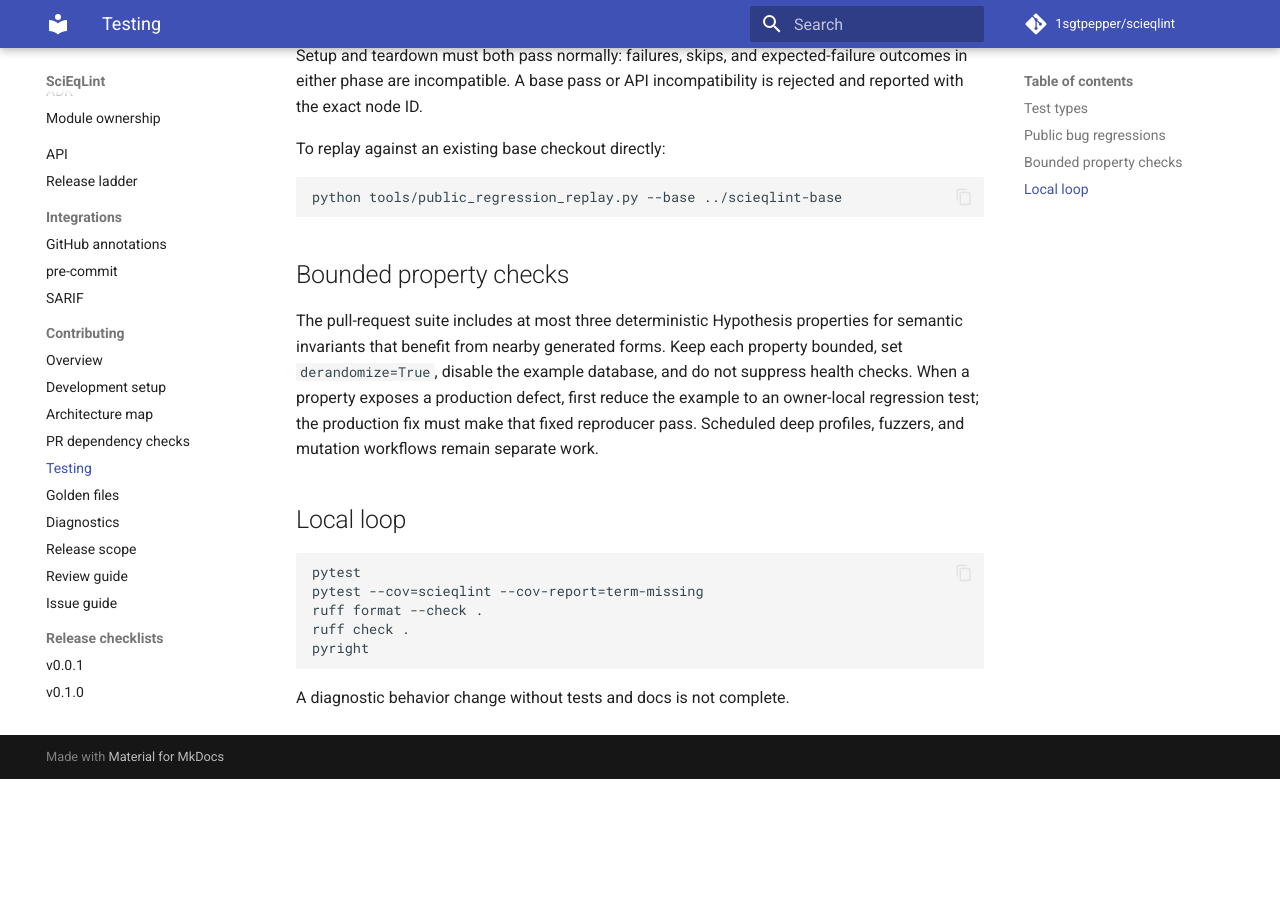
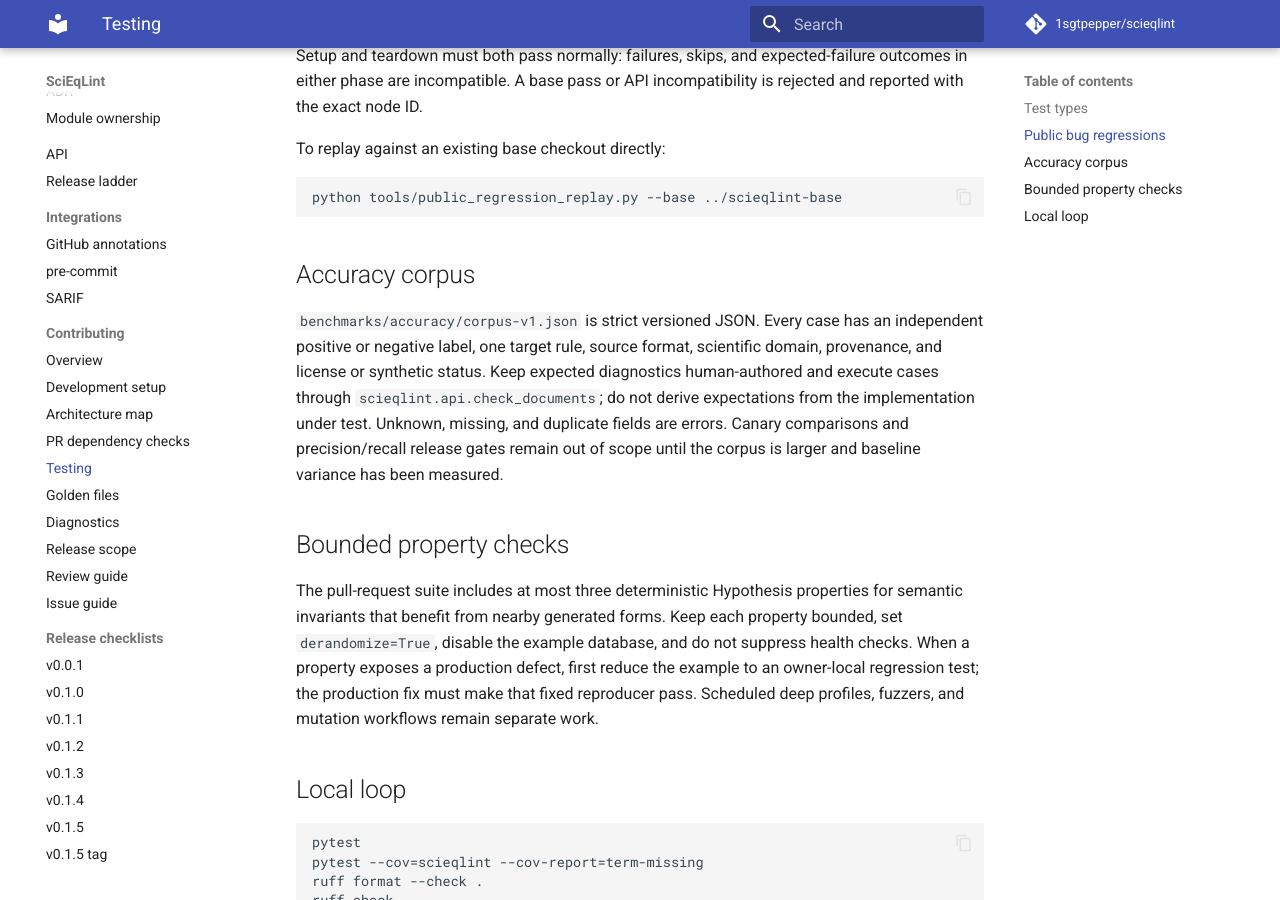
Before and after one commit to 1sgtpepper/scieqlint, an MkDocs documentation site: the page built from docs/contributing/testing.md, in a window 1280 px wide and 900 px high, scrolled down 1005 px. Built offline with MkDocs 1.6.1 and Material for MkDocs 9.7.7, drawn with Linux system fonts in a browser that asks for light colours; comment, search, counter and statistics services are not loaded; before the commit the page ends 1784 px from its top, so only the background shows below that.

Commit message:
test: use strict labeled accuracy corpus (#320)

````diff
--- a/docs/contributing/testing.md
+++ b/docs/contributing/testing.md
@@ -41,6 +41,16 @@
 python tools/public_regression_replay.py --base ../scieqlint-base
 ```
 
+## Accuracy corpus
+
+`benchmarks/accuracy/corpus-v1.json` is strict versioned JSON. Every case has an
+independent positive or negative label, one target rule, source format, scientific
+domain, provenance, and license or synthetic status. Keep expected diagnostics
+human-authored and execute cases through `scieqlint.api.check_documents`; do not derive
+expectations from the implementation under test. Unknown, missing, and duplicate fields
+are errors. Canary comparisons and precision/recall release gates remain out of scope
+until the corpus is larger and baseline variance has been measured.
+
 ## Bounded property checks
 
 The pull-request suite includes at most three deterministic Hypothesis properties for
````
Also changed, not shown: CHANGELOG.md (+2 -0 lines), PACK_MANIFEST.md (+1 -7 lines), SPEC.md (+8 -14 lines), 9 other files.
